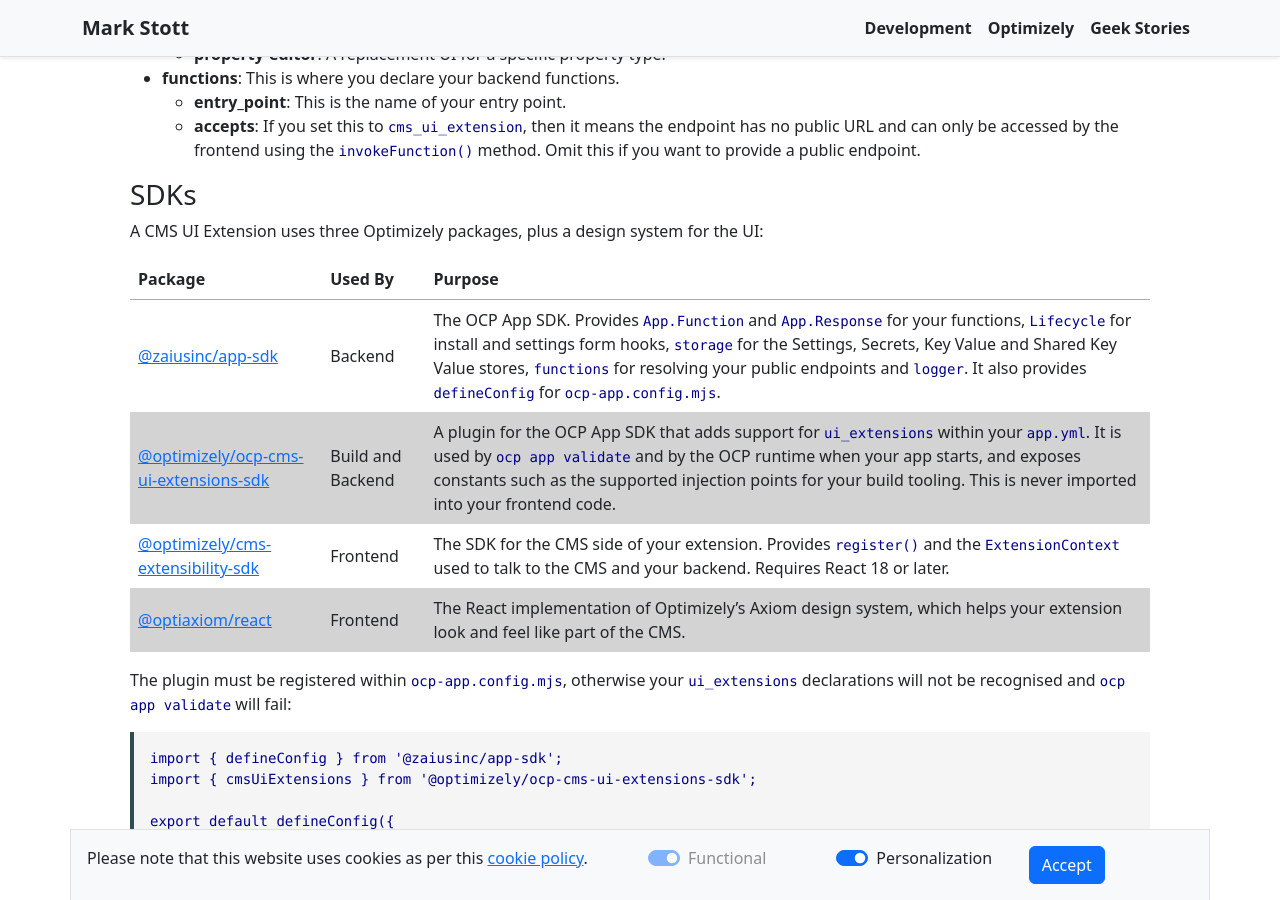
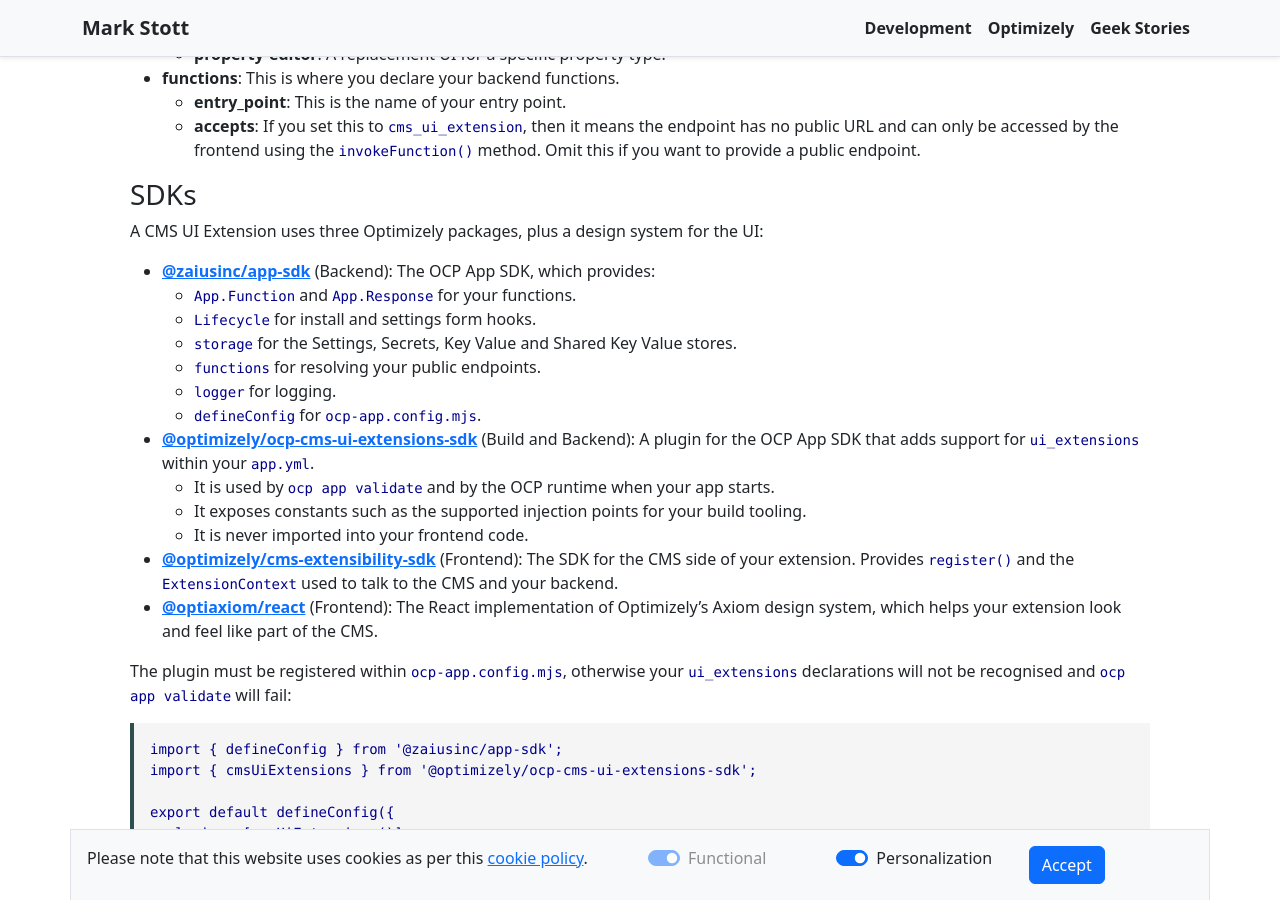
Before and after one commit to GeekInTheNorth/GeekInTheNorth.github.io, a Jekyll site: the page built from _posts/2026-10-11-introduction-to-optimizely-cms-ui-extensions.md, in a window 1280 px wide and 900 px high, scrolled down 4966 px. Built offline with Jekyll 4.4.1, drawn with Linux system fonts in a browser that asks for light colours.

Commit message:
update SDK section again

```diff
--- a/_posts/2026-10-11-introduction-to-optimizely-cms-ui-extensions.md
+++ b/_posts/2026-10-11-introduction-to-optimizely-cms-ui-extensions.md
@@ -176,12 +176,19 @@
 
 A CMS UI Extension uses three Optimizely packages, plus a design system for the UI:
 
-| Package | Used By | Purpose |
-|---|---|---|
-| [@zaiusinc/app-sdk](https://www.npmjs.com/package/@zaiusinc/app-sdk) | Backend | The OCP App SDK.  Provides `App.Function` and `App.Response` for your functions, `Lifecycle` for install and settings form hooks, `storage` for the Settings, Secrets, Key Value and Shared Key Value stores, `functions` for resolving your public endpoints and `logger`.  It also provides `defineConfig` for `ocp-app.config.mjs`. |
-| [@optimizely/ocp-cms-ui-extensions-sdk](https://www.npmjs.com/package/@optimizely/ocp-cms-ui-extensions-sdk) | Build and Backend | A plugin for the OCP App SDK that adds support for `ui_extensions` within your `app.yml`.  It is used by `ocp app validate` and by the OCP runtime when your app starts, and exposes constants such as the supported injection points for your build tooling.  This is never imported into your frontend code. |
-| [@optimizely/cms-extensibility-sdk](https://www.npmjs.com/package/@optimizely/cms-extensibility-sdk) | Frontend | The SDK for the CMS side of your extension.  Provides `register()` and the `ExtensionContext` used to talk to the CMS and your backend.  Requires React 18 or later. |
-| [@optiaxiom/react](https://optimizely-axiom.github.io/optiaxiom/) | Frontend | The React implementation of Optimizely's Axiom design system, which helps your extension look and feel like part of the CMS. |
+- **[@zaiusinc/app-sdk](https://www.npmjs.com/package/@zaiusinc/app-sdk)** (Backend): The OCP App SDK, which provides:
+  - `App.Function` and `App.Response` for your functions.
+  - `Lifecycle` for install and settings form hooks.
+  - `storage` for the Settings, Secrets, Key Value and Shared Key Value stores.
+  - `functions` for resolving your public endpoints.
+  - `logger` for logging.
+  - `defineConfig` for `ocp-app.config.mjs`.
+- **[@optimizely/ocp-cms-ui-extensions-sdk](https://www.npmjs.com/package/@optimizely/ocp-cms-ui-extensions-sdk)** (Build and Backend): A plugin for the OCP App SDK that adds support for `ui_extensions` within your `app.yml`.
+  - It is used by `ocp app validate` and by the OCP runtime when your app starts.
+  - It exposes constants such as the supported injection points for your build tooling.
+  - It is never imported into your frontend code.
+- **[@optimizely/cms-extensibility-sdk](https://www.npmjs.com/package/@optimizely/cms-extensibility-sdk)** (Frontend): The SDK for the CMS side of your extension.  Provides `register()` and the `ExtensionContext` used to talk to the CMS and your backend.
+- **[@optiaxiom/react](https://optimizely-axiom.github.io/optiaxiom/)** (Frontend): The React implementation of Optimizely's Axiom design system, which helps your extension look and feel like part of the CMS.
 
 The plugin must be registered within `ocp-app.config.mjs`, otherwise your `ui_extensions` declarations will not be recognised and `ocp app validate` will fail:
 
```
